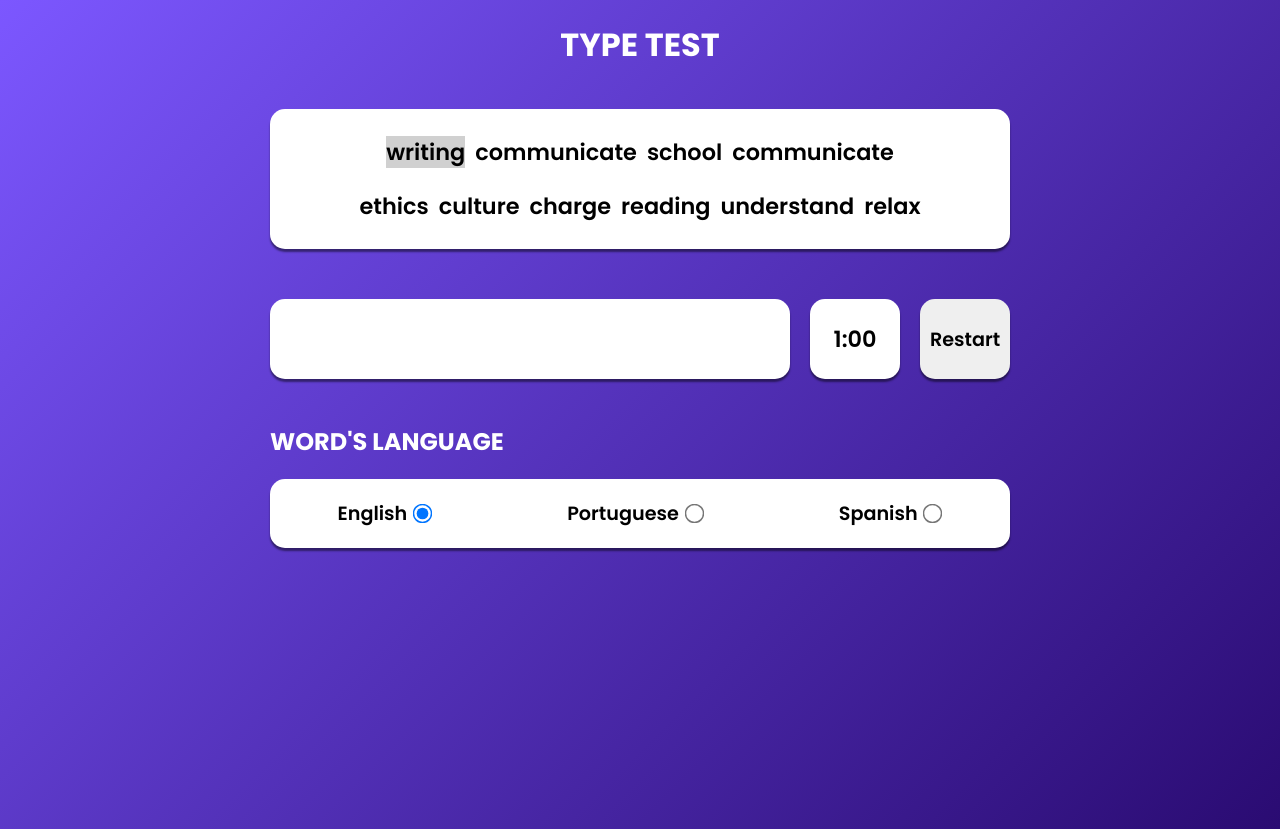
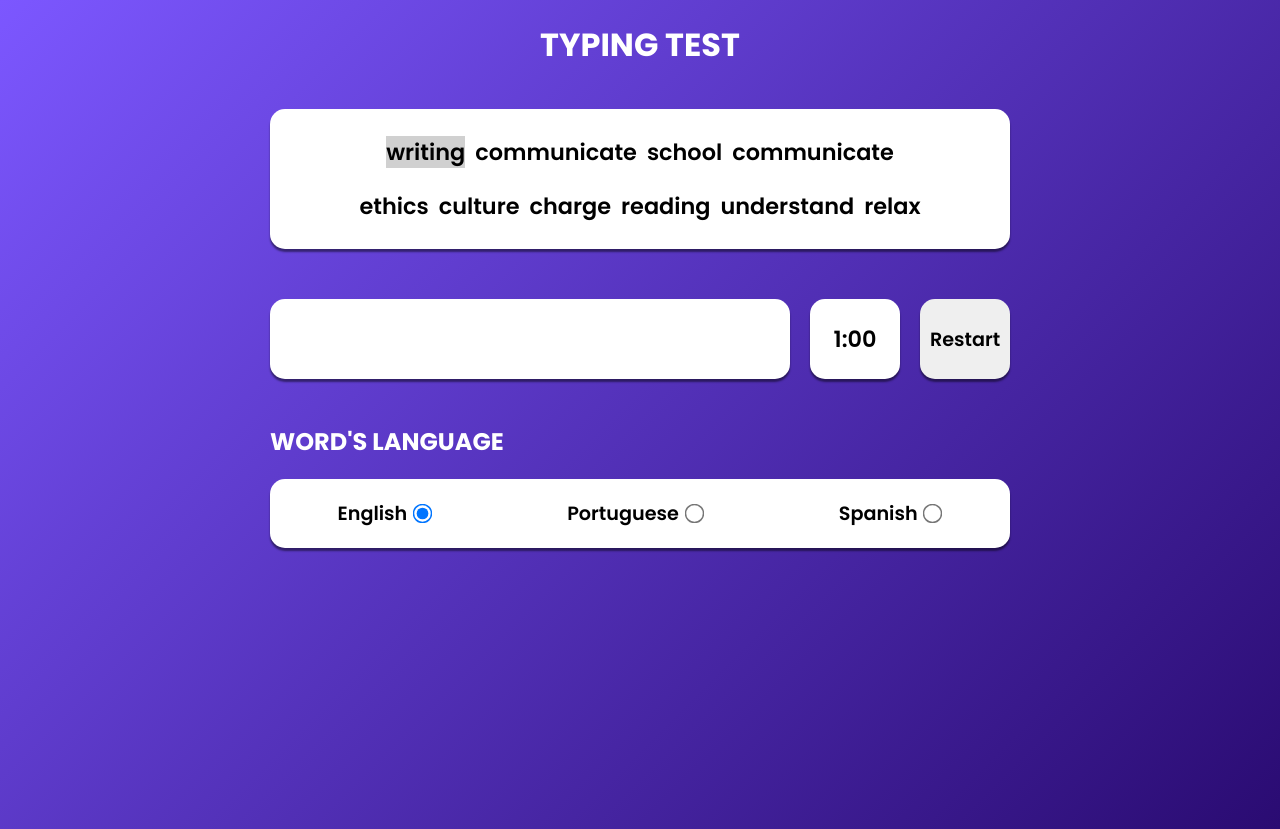
Before and after one commit to Rexzinho/TypingTest, a plain HTML site: page index.html in a window 1280 px wide. Drawn offline with Linux system fonts and the light colour scheme.

Commit message:
Update index.html

```diff
--- a/index.html
+++ b/index.html
@@ -10,7 +10,7 @@
 <body>
 
     <div id="myBox">
-        <h1 id="myH1">TYPE TEST</h1>
+        <h1 id="myH1">TYPING TEST</h1>
         <div class="line"></div>
         <div id="displayWords">
             <div id="line1" class="line">
```
